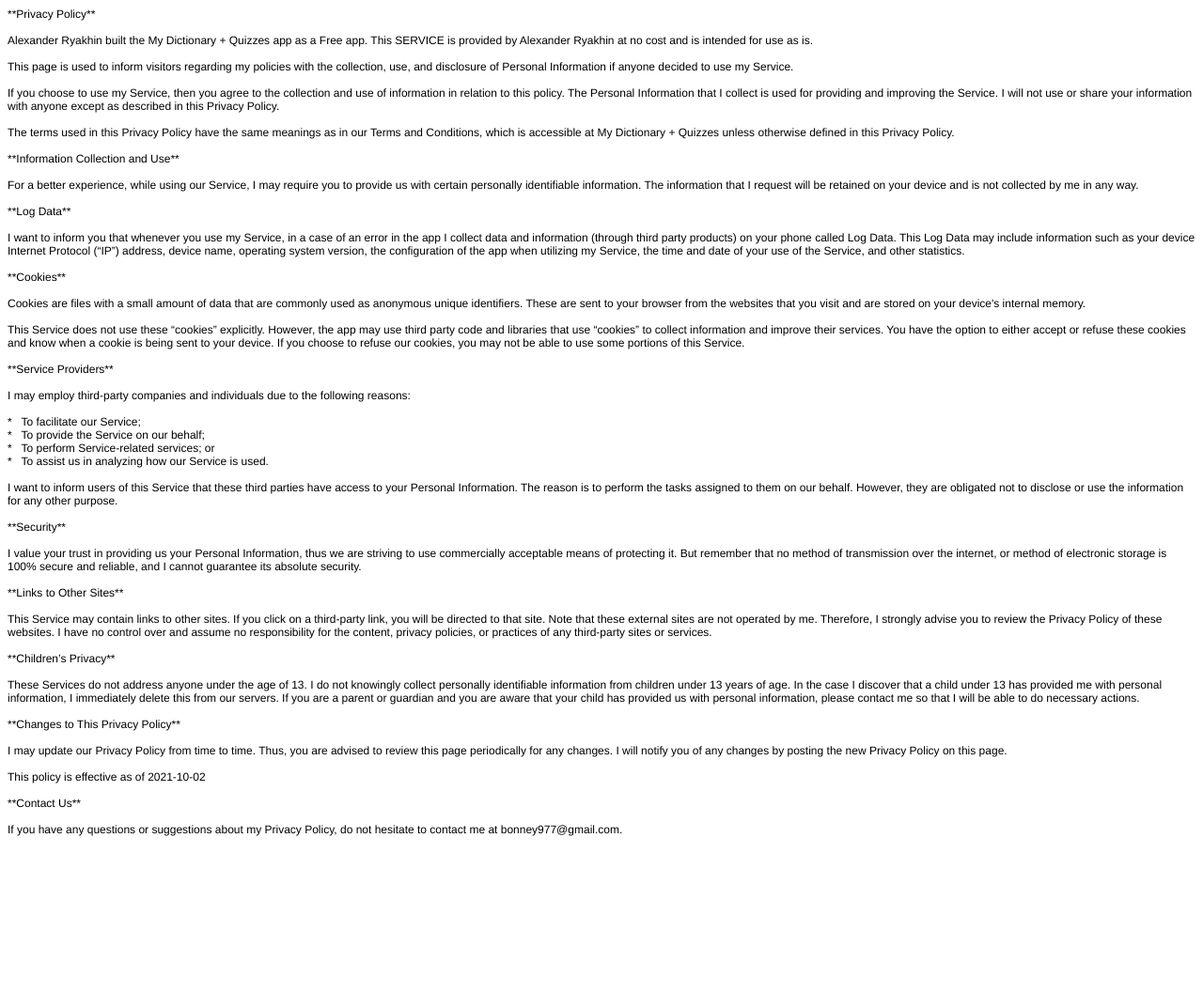
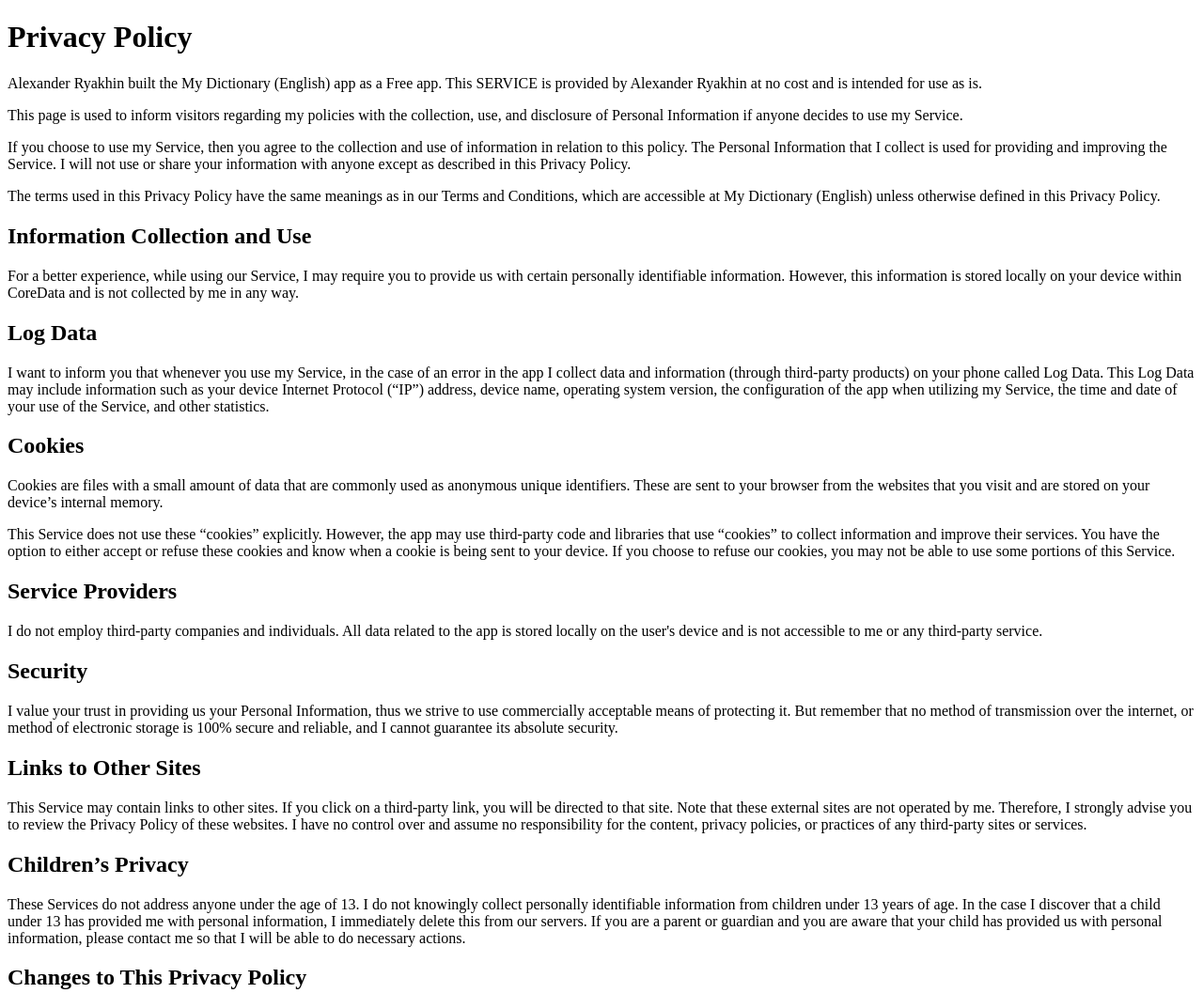
Before and after one commit to alexryakhin/My-Dictionary-new-one-macOS, a plain HTML site: page docs/index.html in a window 1280 px wide. Shown: the top 1057 px of the page at 94% size. Before the commit the page ends 912 px from the top, so only its background shows below. Drawn offline with Linux system fonts and the light colour scheme.

Commit message:
updated once again privacy policy

```diff
--- a/docs/index.html
+++ b/docs/index.html
@@ -1,73 +1,44 @@
-<!DOCTYPE html PUBLIC "-//W3C//DTD HTML 4.01//EN" "http://www.w3.org/TR/html4/strict.dtd">
-<html>
+<!DOCTYPE html>
+<html lang="en">
 <head>
-  <meta http-equiv="Content-Type" content="text/html; charset=utf-8">
-  <meta http-equiv="Content-Style-Type" content="text/css">
-  <title></title>
-  <meta name="Generator" content="Cocoa HTML Writer">
-  <meta name="CocoaVersion" content="2103.16">
-  <style type="text/css">
-    p.p1 {margin: 0.0px 0.0px 0.0px 0.0px; font: 12.0px Helvetica}
-    p.p2 {margin: 0.0px 0.0px 0.0px 0.0px; font: 12.0px Helvetica; min-height: 14.0px}
-  </style>
+    <meta charset="UTF-8">
+    <meta name="viewport" content="width=device-width, initial-scale=1.0">
+    <title>Privacy Policy</title>
 </head>
 <body>
-<p class="p1">**Privacy Policy**</p>
-<p class="p2"><br></p>
-<p class="p1">Alexander Ryakhin built the My Dictionary + Quizzes app as a Free app. This SERVICE is provided by Alexander Ryakhin at no cost and is intended for use as is.</p>
-<p class="p2"><br></p>
-<p class="p1">This page is used to inform visitors regarding my policies with the collection, use, and disclosure of Personal Information if anyone decided to use my Service.</p>
-<p class="p2"><br></p>
-<p class="p1">If you choose to use my Service, then you agree to the collection and use of information in relation to this policy. The Personal Information that I collect is used for providing and improving the Service. I will not use or share your information with anyone except as described in this Privacy Policy.</p>
-<p class="p2"><br></p>
-<p class="p1">The terms used in this Privacy Policy have the same meanings as in our Terms and Conditions, which is accessible at My Dictionary + Quizzes unless otherwise defined in this Privacy Policy.</p>
-<p class="p2"><br></p>
-<p class="p1">**Information Collection and Use**</p>
-<p class="p2"><br></p>
-<p class="p1">For a better experience, while using our Service, I may require you to provide us with certain personally identifiable information. The information that I request will be retained on your device and is not collected by me in any way.</p>
-<p class="p2"><br></p>
-<p class="p1">**Log Data**</p>
-<p class="p2"><br></p>
-<p class="p1">I want to inform you that whenever you use my Service, in a case of an error in the app I collect data and information (through third party products) on your phone called Log Data. This Log Data may include information such as your device Internet Protocol (“IP”) address, device name, operating system version, the configuration of the app when utilizing my Service, the time and date of your use of the Service, and other statistics.</p>
-<p class="p2"><br></p>
-<p class="p1">**Cookies**</p>
-<p class="p2"><br></p>
-<p class="p1">Cookies are files with a small amount of data that are commonly used as anonymous unique identifiers. These are sent to your browser from the websites that you visit and are stored on your device's internal memory.</p>
-<p class="p2"><br></p>
-<p class="p1">This Service does not use these “cookies” explicitly. However, the app may use third party code and libraries that use “cookies” to collect information and improve their services. You have the option to either accept or refuse these cookies and know when a cookie is being sent to your device. If you choose to refuse our cookies, you may not be able to use some portions of this Service.</p>
-<p class="p2"><br></p>
-<p class="p1">**Service Providers**</p>
-<p class="p2"><br></p>
-<p class="p1">I may employ third-party companies and individuals due to the following reasons:</p>
-<p class="p2"><br></p>
-<p class="p1">* <span class="Apple-converted-space">  </span>To facilitate our Service;</p>
-<p class="p1">* <span class="Apple-converted-space">  </span>To provide the Service on our behalf;</p>
-<p class="p1">* <span class="Apple-converted-space">  </span>To perform Service-related services; or</p>
-<p class="p1">* <span class="Apple-converted-space">  </span>To assist us in analyzing how our Service is used.</p>
-<p class="p2"><br></p>
-<p class="p1">I want to inform users of this Service that these third parties have access to your Personal Information. The reason is to perform the tasks assigned to them on our behalf. However, they are obligated not to disclose or use the information for any other purpose.</p>
-<p class="p2"><br></p>
-<p class="p1">**Security**</p>
-<p class="p2"><br></p>
-<p class="p1">I value your trust in providing us your Personal Information, thus we are striving to use commercially acceptable means of protecting it. But remember that no method of transmission over the internet, or method of electronic storage is 100% secure and reliable, and I cannot guarantee its absolute security.</p>
-<p class="p2"><br></p>
-<p class="p1">**Links to Other Sites**</p>
-<p class="p2"><br></p>
-<p class="p1">This Service may contain links to other sites. If you click on a third-party link, you will be directed to that site. Note that these external sites are not operated by me. Therefore, I strongly advise you to review the Privacy Policy of these websites. I have no control over and assume no responsibility for the content, privacy policies, or practices of any third-party sites or services.</p>
-<p class="p2"><br></p>
-<p class="p1">**Children’s Privacy**</p>
-<p class="p2"><br></p>
-<p class="p1">These Services do not address anyone under the age of 13. I do not knowingly collect personally identifiable information from children under 13 years of age. In the case I discover that a child under 13 has provided me with personal information, I immediately delete this from our servers. If you are a parent or guardian and you are aware that your child has provided us with personal information, please contact me so that I will be able to do necessary actions.</p>
-<p class="p2"><br></p>
-<p class="p1">**Changes to This Privacy Policy**</p>
-<p class="p2"><br></p>
-<p class="p1">I may update our Privacy Policy from time to time. Thus, you are advised to review this page periodically for any changes. I will notify you of any changes by posting the new Privacy Policy on this page.</p>
-<p class="p2"><br></p>
-<p class="p1">This policy is effective as of 2021-10-02</p>
-<p class="p2"><br></p>
-<p class="p1">**Contact Us**</p>
-<p class="p2"><br></p>
-<p class="p1">If you have any questions or suggestions about my Privacy Policy, do not hesitate to contact me at bonney977@gmail.com.</p>
-<p class="p2"><br></p>
+    <h1>Privacy Policy</h1>
+    <p>Alexander Ryakhin built the My Dictionary (English) app as a Free app. This SERVICE is provided by Alexander Ryakhin at no cost and is intended for use as is.</p>
+    <p>This page is used to inform visitors regarding my policies with the collection, use, and disclosure of Personal Information if anyone decides to use my Service.</p>
+    <p>If you choose to use my Service, then you agree to the collection and use of information in relation to this policy. The Personal Information that I collect is used for providing and improving the Service. I will not use or share your information with anyone except as described in this Privacy Policy.</p>
+    <p>The terms used in this Privacy Policy have the same meanings as in our Terms and Conditions, which are accessible at My Dictionary (English) unless otherwise defined in this Privacy Policy.</p>
+
+    <h2>Information Collection and Use</h2>
+    <p>For a better experience, while using our Service, I may require you to provide us with certain personally identifiable information. However, this information is stored locally on your device within CoreData and is not collected by me in any way.</p>
+
+    <h2>Log Data</h2>
+    <p>I want to inform you that whenever you use my Service, in the case of an error in the app I collect data and information (through third-party products) on your phone called Log Data. This Log Data may include information such as your device Internet Protocol (“IP”) address, device name, operating system version, the configuration of the app when utilizing my Service, the time and date of your use of the Service, and other statistics.</p>
+
+    <h2>Cookies</h2>
+    <p>Cookies are files with a small amount of data that are commonly used as anonymous unique identifiers. These are sent to your browser from the websites that you visit and are stored on your device’s internal memory.</p>
+    <p>This Service does not use these “cookies” explicitly. However, the app may use third-party code and libraries that use “cookies” to collect information and improve their services. You have the option to either accept or refuse these cookies and know when a cookie is being sent to your device. If you choose to refuse our cookies, you may not be able to use some portions of this Service.</p>
+
+    <h2>Service Providers</h2>
+    <p>I do not employ third-party companies and individuals. All data related to the app is stored locally on the user's device and is not accessible to me or any third-party service.</p>
+
+    <h2>Security</h2>
+    <p>I value your trust in providing us your Personal Information, thus we strive to use commercially acceptable means of protecting it. But remember that no method of transmission over the internet, or method of electronic storage is 100% secure and reliable, and I cannot guarantee its absolute security.</p>
+
+    <h2>Links to Other Sites</h2>
+    <p>This Service may contain links to other sites. If you click on a third-party link, you will be directed to that site. Note that these external sites are not operated by me. Therefore, I strongly advise you to review the Privacy Policy of these websites. I have no control over and assume no responsibility for the content, privacy policies, or practices of any third-party sites or services.</p>
+
+    <h2>Children’s Privacy</h2>
+    <p>These Services do not address anyone under the age of 13. I do not knowingly collect personally identifiable information from children under 13 years of age. In the case I discover that a child under 13 has provided me with personal information, I immediately delete this from our servers. If you are a parent or guardian and you are aware that your child has provided us with personal information, please contact me so that I will be able to do necessary actions.</p>
+
+    <h2>Changes to This Privacy Policy</h2>
+    <p>I may update our Privacy Policy from time to time. Thus, you are advised to review this page periodically for any changes. I will notify you of any changes by posting the new Privacy Policy on this page.</p>
+    <p>This policy is effective as of 2024-05-19.</p>
+
+    <h2>Contact Us</h2>
+    <p>If you have any questions or suggestions about my Privacy Policy, do not hesitate to contact me at <a href="mailto:xander1100001@gmail.com">xander1100001@gmail.com</a>.</p>
 </body>
 </html>
```
Also changed, not shown: 1 other file.
